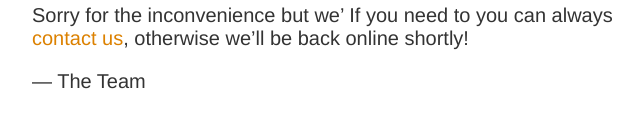
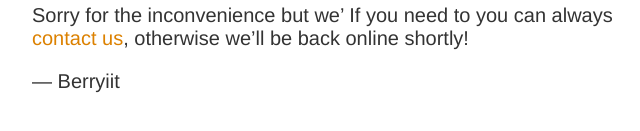
Before and after one commit to Gamedoper/berryiit.github.io, a plain HTML site: page index.html in a window 1280 px wide. Shown: the part 295-426 px from the top of the page, 283-923 px from the left. Drawn offline with Linux system fonts and the light colour scheme.

Commit message:
Update index.html

```diff
--- a/index.html
+++ b/index.html
@@ -13,6 +13,6 @@
     <h1>&rsquo;Expired!</h1>
     <div>
         <p>Sorry for the inconvenience but we&rsquo; If you need to you can always <a href="mailto:#">contact us</a>, otherwise we&rsquo;ll be back online shortly!</p>
-        <p>&mdash; The Team</p>
+        <p>&mdash; Berryiit</p>
     </div>
 </article>
```
